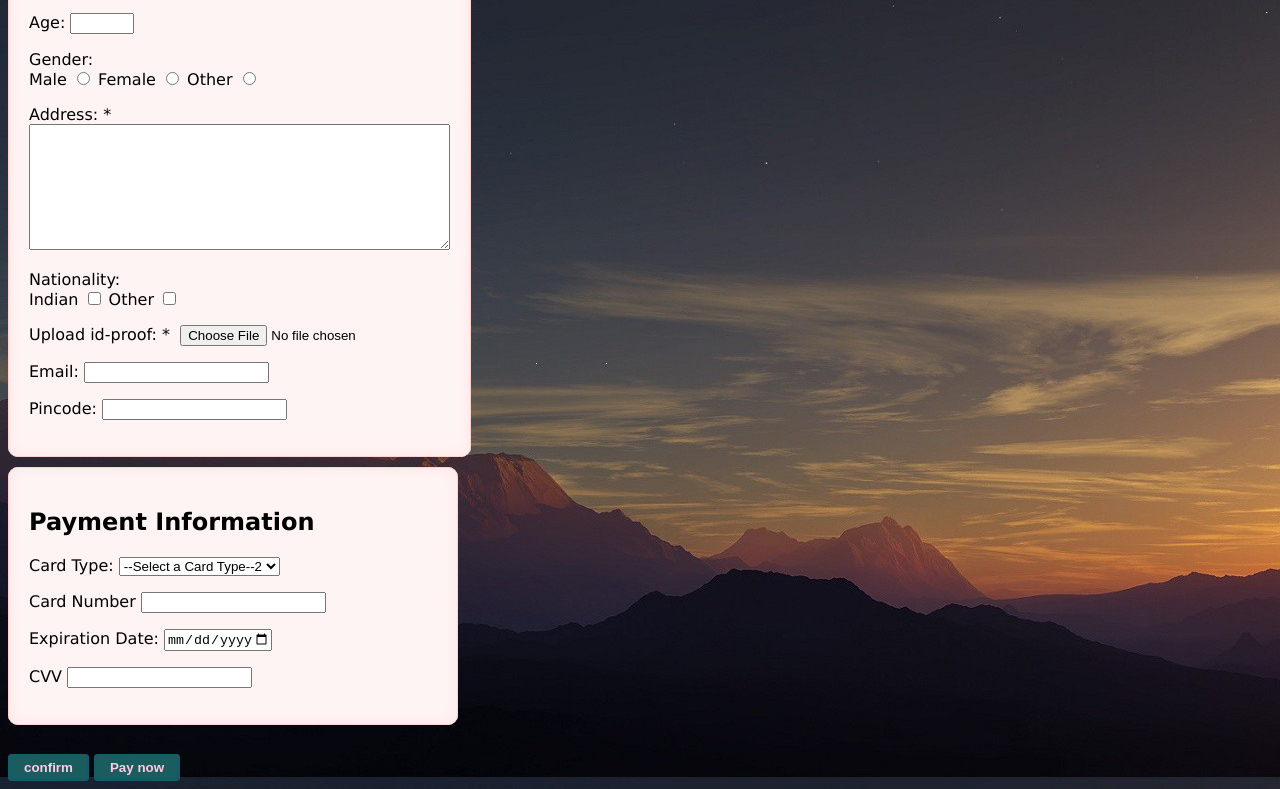
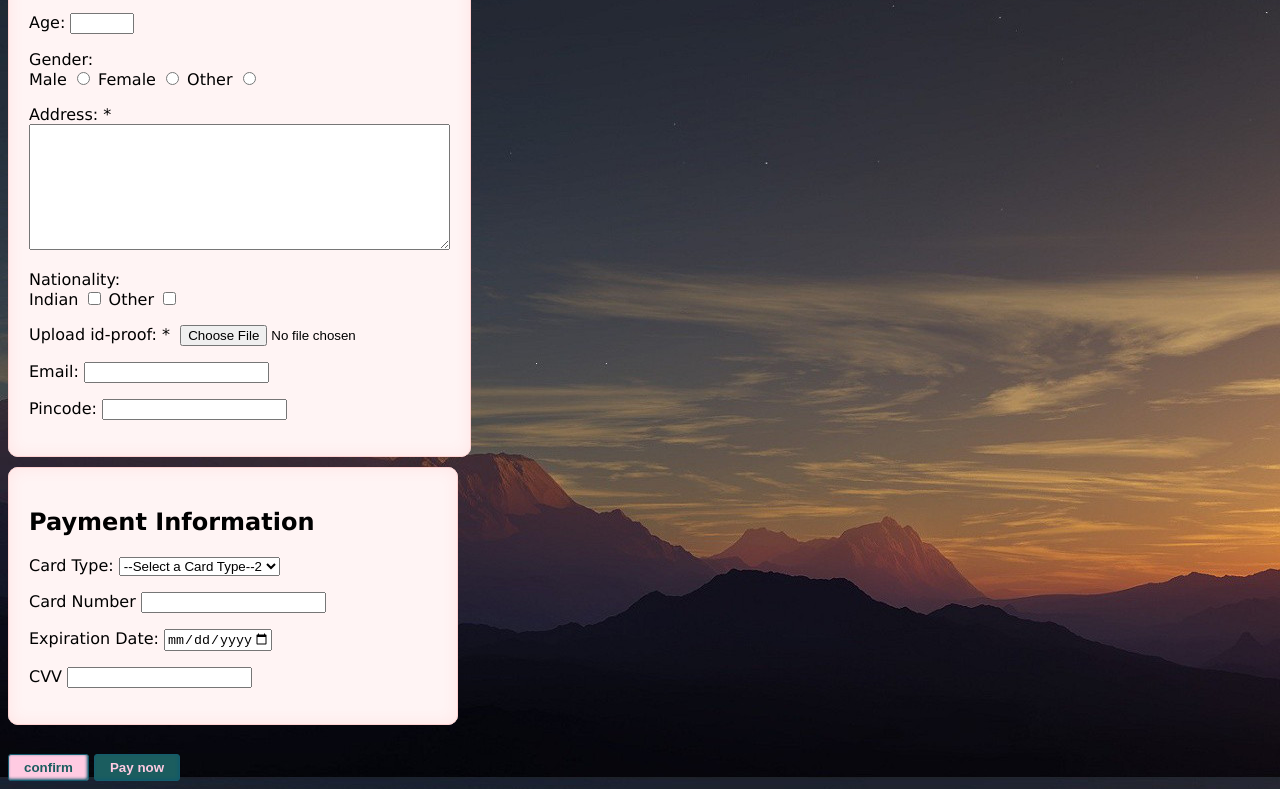
Before and after one commit to Pratikshaekbote/Payment-Form, a plain HTML site: page index.html in a window 1280 px wide. In both pictures the pointer is over the input "confirm". Shown: the part 303-1092 px from the top of the page. Drawn offline with Linux system fonts and the light colour scheme.

Commit message:
[feat] adding hover effects

```diff
--- a/stylepayment.css
+++ b/stylepayment.css
@@ -44,3 +44,8 @@
 	-moz-border-radius: 3px;
 	font-weight: bold;
 }
+.payment-info input[type=submit]:hover,
+.payment-info input[type=button] :hover{
+	background: #FFCBE2;
+	color: #1b5d5f;
+}
```
